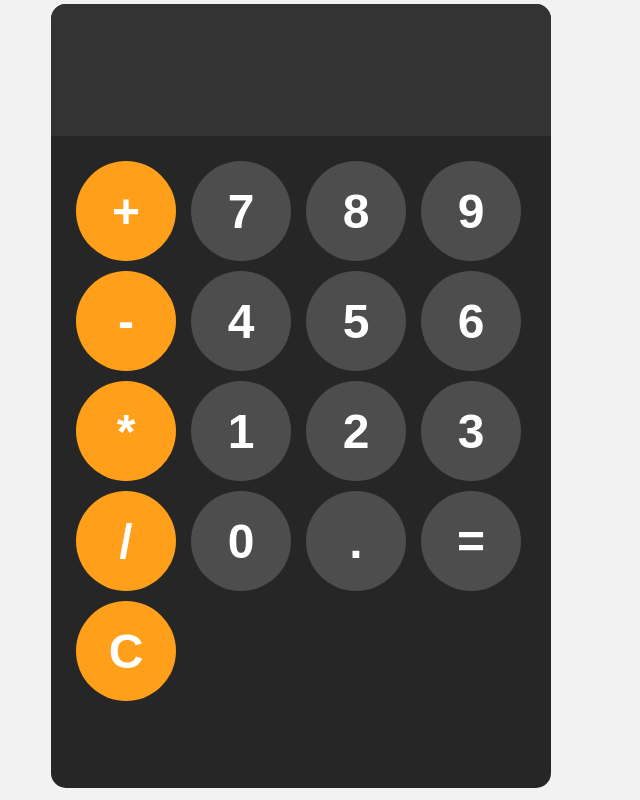
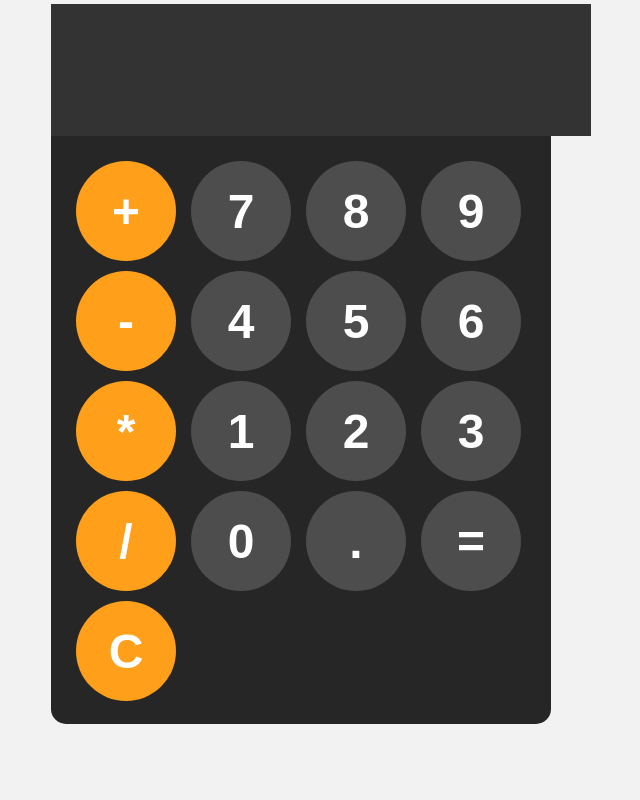
Before and after one commit to jackcodes64/jackprofile.info, a plain HTML site: page Calculator/calculator.html in a window 1280 px wide. Shown: the whole page, without its empty margins (339-979 px from the left). Drawn offline with Linux system fonts and the light colour scheme.

Commit message:
Update stylo.css

```diff
--- a/Calculator/stylo.css
+++ b/Calculator/stylo.css
@@ -3,7 +3,7 @@ body{
     display: flex;
     justify-content: center;/*horizontal alignment*/
     align-items: normal;/*vertical alignment*/
-    height: 98vh;
+    height: 90vh;
     background-color: hsl(0, 0%, 95%);
 }
 #calculator{
@@ -11,7 +11,6 @@ body{
     background-color: hsl(0, 0%, 15%);
     border-radius: 15px;
     max-width: 500px;
-    overflow: hidden;
 }
 #display{
     width: 100%;
```
